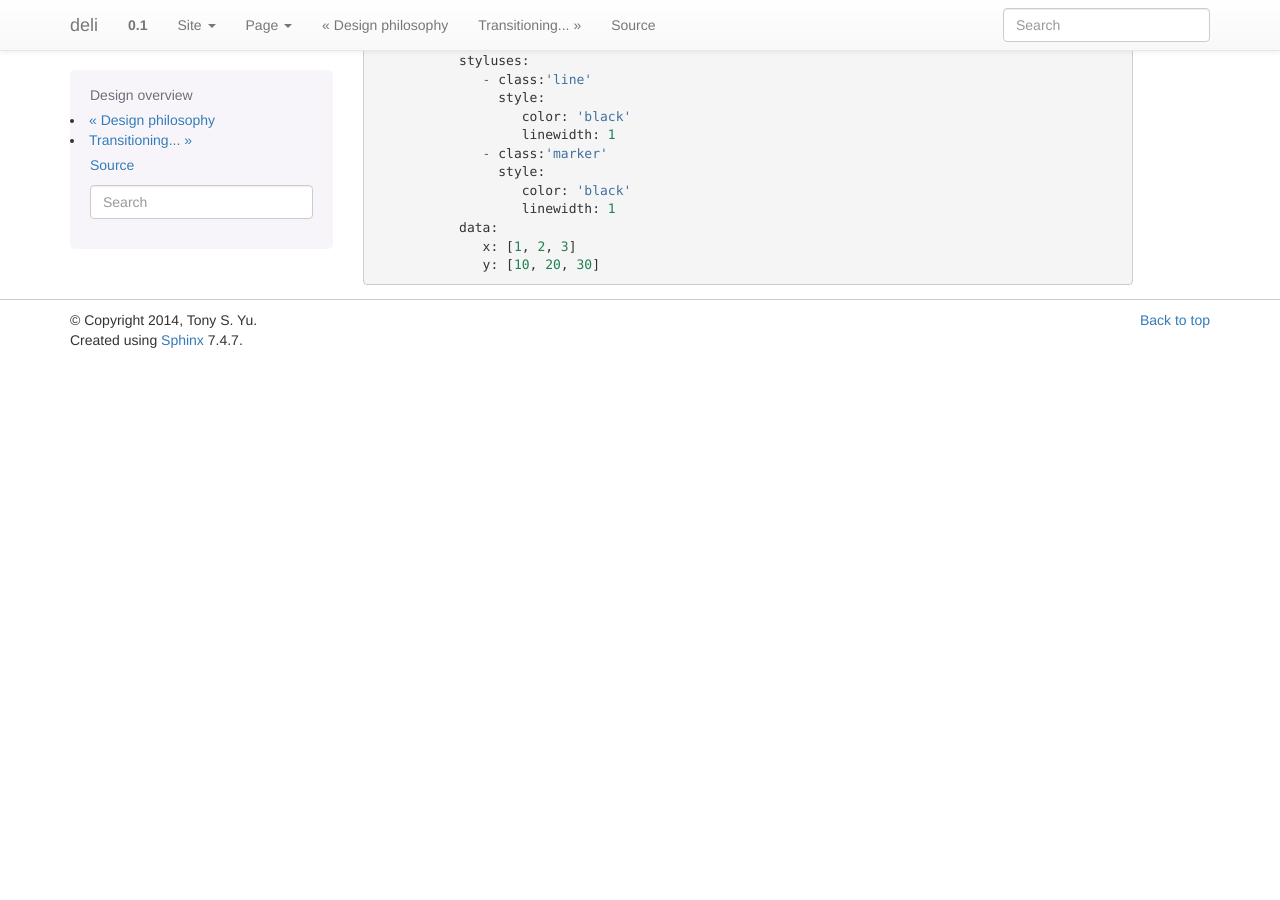
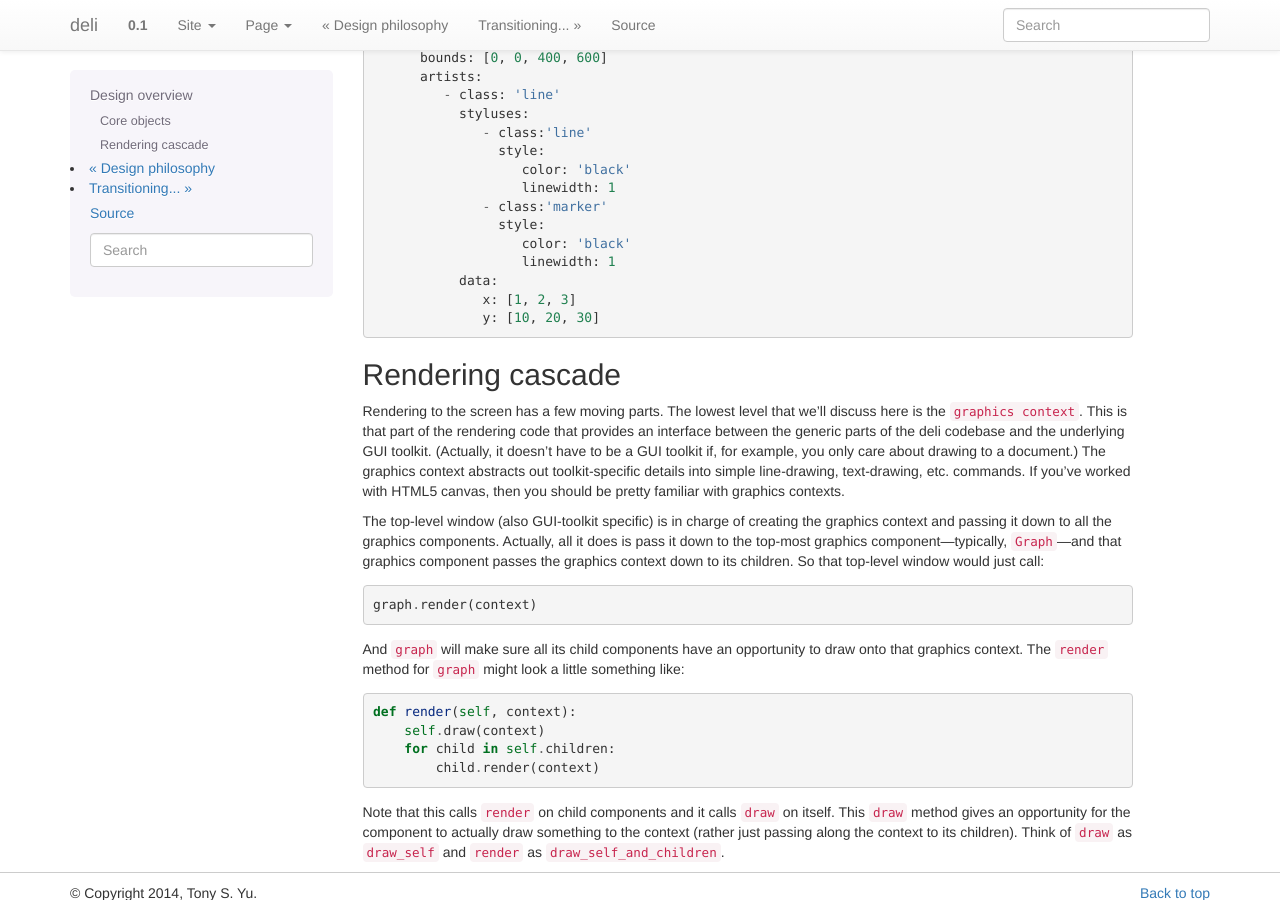
Before and after one commit to tonysyu/deli, a Sphinx documentation site: the page built from doc/source/design_overview.rst, in a window 1280 px wide and 900 px high, scrolled down 966 px. Built offline with Sphinx 7.4.7, drawn with Linux system fonts in a browser that asks for light colours; formulas are drawn with MathJax 3; before the commit the page ends 1326 px from its top, so only the background shows below that.

Commit message:
Document rendering cascade

```diff
--- a/doc/source/design_overview.rst
+++ b/doc/source/design_overview.rst
@@ -2,6 +2,9 @@
 Design overview
 ===============
 
+
+Core objects
+============
 
 .. digraph:: overview
 
@@ -81,3 +84,44 @@ Design overview
               data:
                  x: [1, 2, 3]
                  y: [10, 20, 30]
+
+
+Rendering cascade
+=================
+
+Rendering to the screen has a few moving parts. The lowest level that we'll
+discuss here is the `graphics context`. This is that part of the rendering
+code that provides an interface between the generic parts of the deli codebase
+and the underlying GUI toolkit. (Actually, it doesn't have to be a GUI toolkit
+if, for example, you only care about drawing to a document.) The graphics
+context abstracts out toolkit-specific details into simple line-drawing,
+text-drawing, etc. commands. If you've worked with HTML5 canvas, then you
+should be pretty familiar with graphics contexts.
+
+The top-level window (also GUI-toolkit specific) is in charge of creating the
+graphics context and passing it down to all the graphics components. Actually,
+all it does is pass it down to the top-most graphics component---typically,
+`Graph`---and that graphics component passes the graphics context down to its
+children. So that top-level window would just call:
+
+
+.. code-block:: python
+
+   graph.render(context)
+
+And `graph` will make sure all its child components have an opportunity to draw
+onto that graphics context. The `render` method for `graph` might look a little
+something like:
+
+.. code-block:: python
+
+   def render(self, context):
+       self.draw(context)
+       for child in self.children:
+           child.render(context)
+
+Note that this calls `render` on child components and it calls `draw` on
+itself. This `draw` method gives an opportunity for the component to actually
+draw something to the context (rather just passing along the context to its
+children). Think of `draw` as `draw_self` and `render` as
+`draw_self_and_children`.
```
